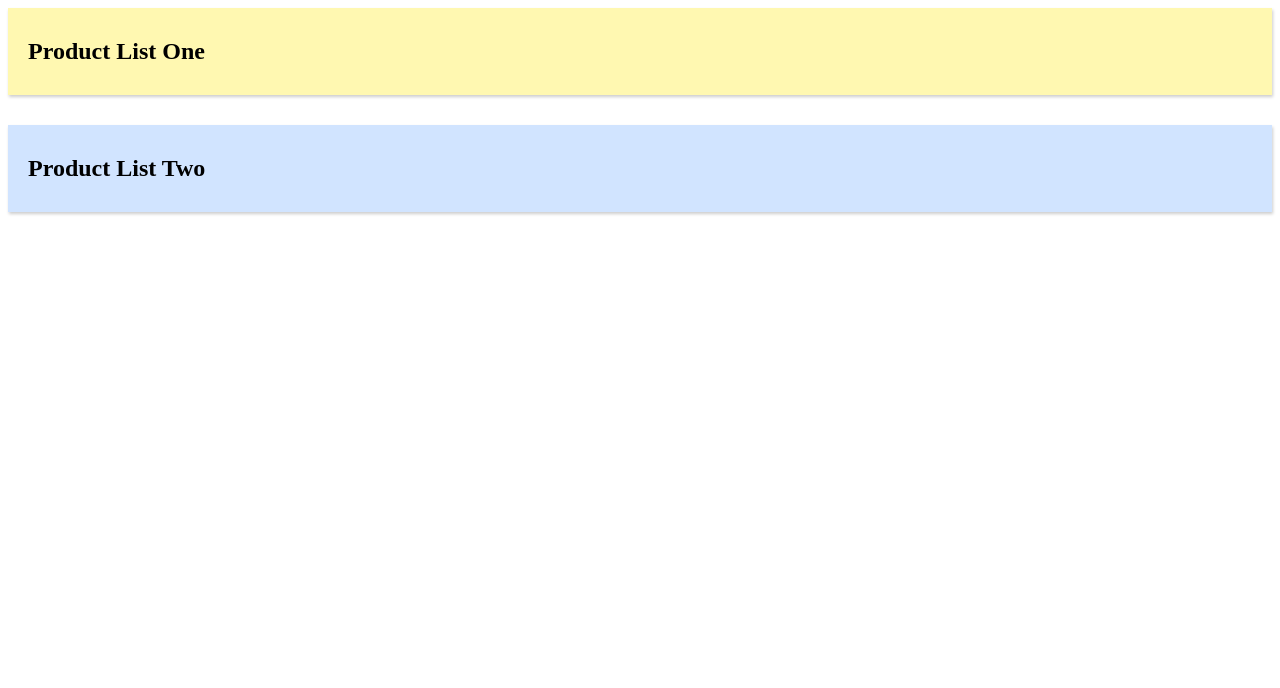
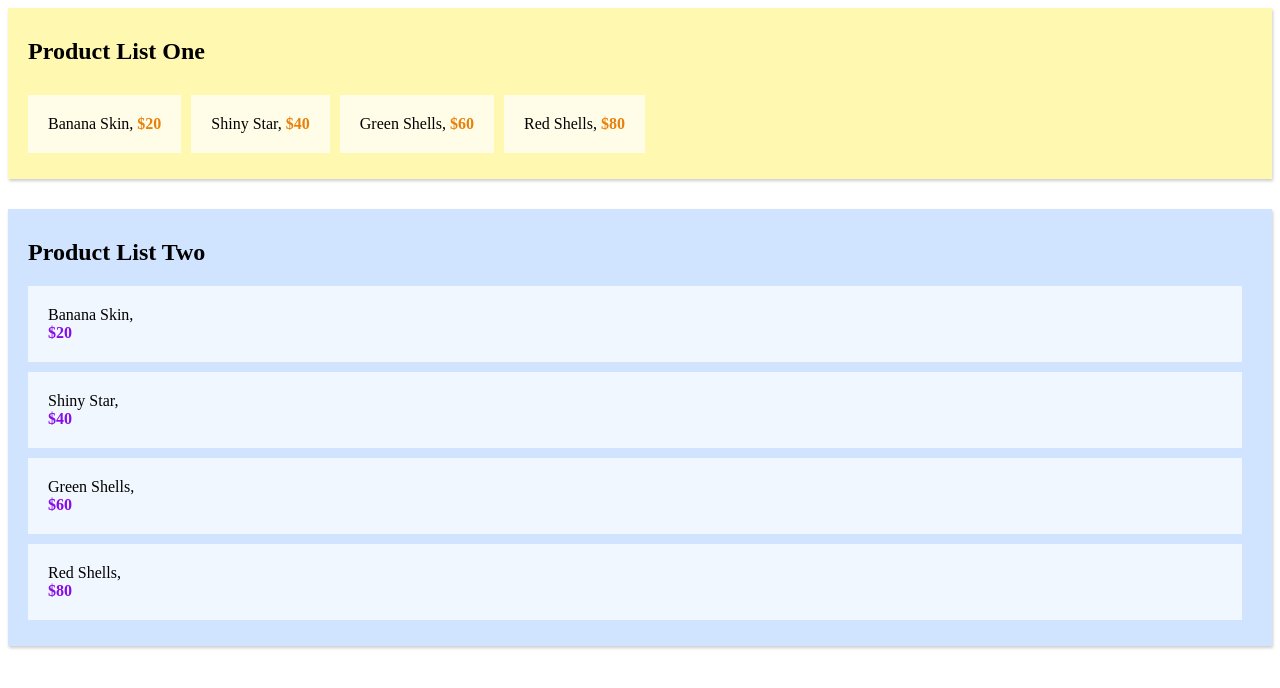
Before and after one commit to mdajgarhossain/vuex, a Vue app: page / in a window 1280 px wide. Shown: the top 688 px of the page. Built offline with nearby package versions, Linux system fonts and the light colour scheme.

Commit message:
Use data by vuex style with computed properties

```diff
--- a/src/App.vue
+++ b/src/App.vue
@@ -5,8 +5,8 @@
       <router-link to="/about">About</router-link>
     </div>
     <router-view/> -->
-    <ProdctListOne :products="products" />
-    <ProductListTwo :products="products" />
+    <ProdctListOne />
+    <ProductListTwo />
   </div>
 </template>
 
--- a/src/components/ProdctListOne.vue
+++ b/src/components/ProdctListOne.vue
@@ -12,16 +12,10 @@
 
 <script>
 export default {
-  props: {
-    products: {
-      type: Array,
-      default() {
-        return [];
-      },
+  computed: {
+    products() {
+      return this.$store.state.products;
     },
-  },
-  data() {
-    return {};
   },
 };
 </script>
--- a/src/components/ProductListTwo.vue
+++ b/src/components/ProductListTwo.vue
@@ -12,16 +12,10 @@
 
 <script>
 export default {
-  props: {
-    products: {
-      type: Array,
-      default() {
-        return [];
-      },
+  computed: {
+    products() {
+      return this.$store.state.products;
     },
-  },
-  data() {
-    return {};
   },
 };
 </script>
```
